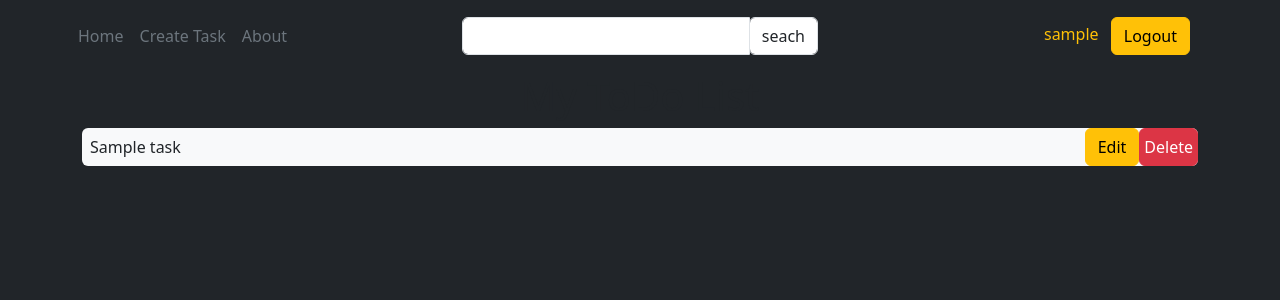
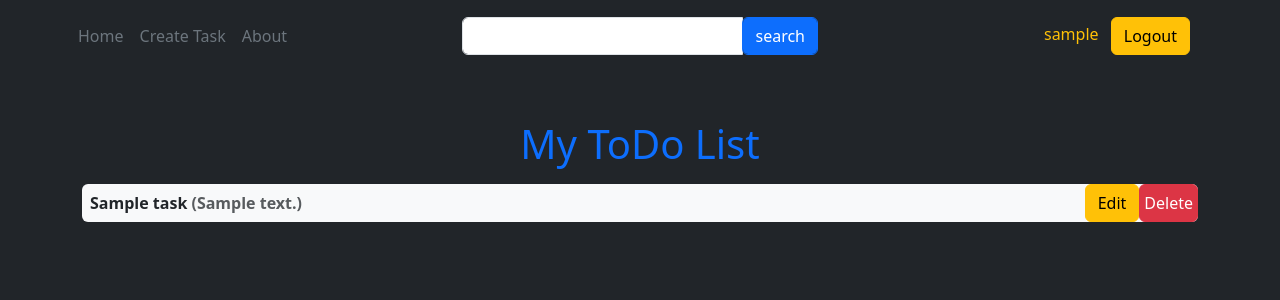
Before and after one commit to Yafarrodrigo/simple-todo-django, a Django app: page / in a window 1280 px wide. Shown: the top 300 px of the page. Run offline with Django 3.2, Linux system fonts and the light colour scheme; a user stored in the database is signed in; tables that the repository leaves empty hold one stand-in row (values such as "Sample post"); some libraries are stand-ins or nearby versions.

Commit message:
mucho mas lindo el bootstrap

```diff
--- a/main/templates/main/task_list.html
+++ b/main/templates/main/task_list.html
@@ -22,7 +22,7 @@
                 <div class="input-group">
                     <input class="form-control" type="text" name="search-area" value="{{search_input}}">
                     <div class="input-group-append">
-                        <input class="form-control" type="submit" value="seach">
+                        <input class="form-control btn btn-primary" type="submit" value="search">
                     </div>
                 </div>
             </form>
@@ -45,21 +45,28 @@
     </div>
 </header>
 
-<h1>My ToDo List</h1>
+<div class="container w-100">
+    <div class="row my-5">
+        <div class="col-md-12">
+            <h1 class="text-primary mb-3">My ToDo List</h1>
+            {% for task in tasks %}
+            <div  onclick='location.href="{% url 'task' task.id %}";'
+                class="d-flex flex-wrap align-items-center justify-content-center justify-content-lg-start bg-light mt-1 px-0 rounded-2"
+                style="cursor:pointer">
 
-
-
-
-<div class="container">
-        {% for task in tasks %}
-        <div class="d-flex flex-wrap align-items-center justify-content-center justify-content-lg-start bg-light mt-1 px-0 rounded-2">
-            <div class="me-auto mx-2">{{task.title}}</div>
-            <div><a href="{% url 'update' task.id %}"><button type="button" class="btn btn-warning">Edit</button></a></div>
-            <div><a href="{% url 'delete' task.id %}"><button type="button" class="btn btn-danger px-1">Delete</button></a></div>
+                <div class="me-auto mx-2 user-select-none fw-bold">{{task.title}}
+                    {% if task.desc|length > 0 %}
+                    <span class="text-muted">({{task.desc}})</span>
+                    {% endif %}
+                </div>
+                <div><a href="{% url 'update' task.id %}"><button type="button" class="btn btn-warning user-select-none">Edit</button></a></div>
+                <div><a href="{% url 'delete' task.id %}"><button type="button" class="btn btn-danger px-1 user-select-none">Delete</button></a></div>
+            </div>
+            {% empty %}
+                <h3> No items in list! </h3>
+            {% endfor %}
         </div>
-        {% empty %}
-            <h3> No items in list! </h3>
-        {% endfor %}
+    </div>
 </div>
 
 
--- a/main/views.py
+++ b/main/views.py
@@ -78,6 +78,11 @@ class TaskUpdate(LoginRequiredMixin, UpdateView):
     fields = ['title', 'desc']
     success_url = reverse_lazy('tasks')
 
+    def get_context_data(self, **kwargs):
+        context = super().get_context_data(**kwargs)
+        context['edit'] = True
+        return context
+
 class TaskDelete(LoginRequiredMixin, DeleteView):
     model = Task
     context_object_name = 'task'
```
Also changed, not shown: main/templates/main/task.html (+14 -4 lines), main/templates/main/task_confirm_delete.html (+20 -6 lines), main/templates/main/task_form.html (+17 -4 lines).
